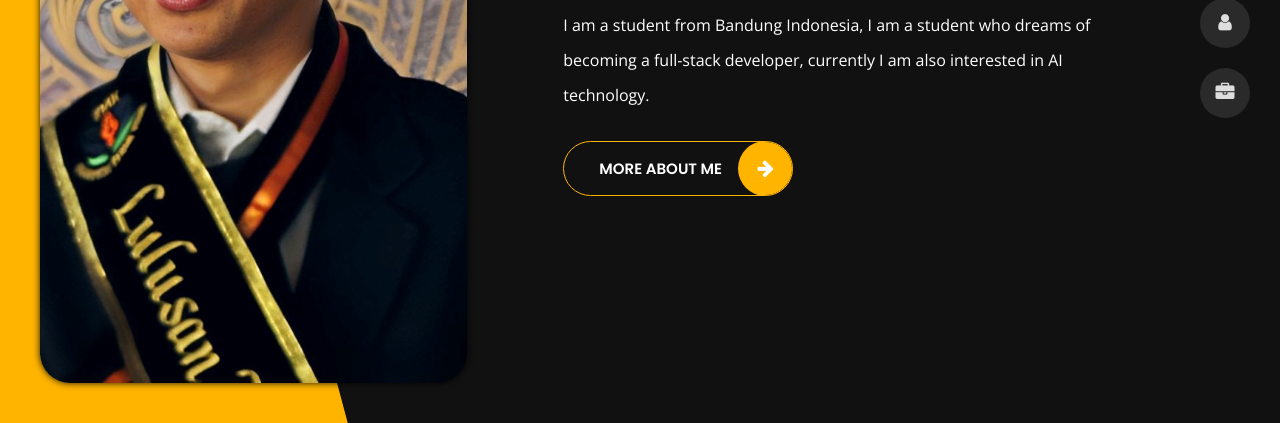
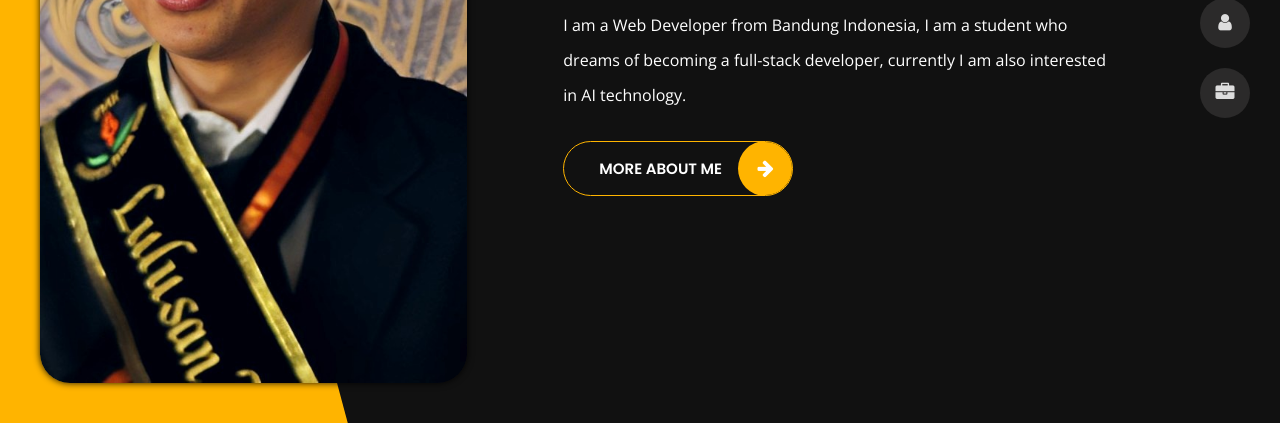
Before and after one commit to ReihanZakya/MyProfileTemplate, a plain HTML site: page index.html in a window 1280 px wide. Shown: the part 377-800 px from the top of the page. Drawn offline with nearby package versions, Linux system fonts and the light colour scheme.

Commit message:
im web dev

```diff
--- a/index.html
+++ b/index.html
@@ -274,9 +274,9 @@
               I'm Reihan.<span>web developer</span>
             </h1>
             <p class="open-sans-font">
-              I am a student from Bandung Indonesia, I am a student who dreams
-              of becoming a full-stack developer, currently I am also interested
-              in AI technology.
+              I am a Web Developer from Bandung Indonesia, I am a student who
+              dreams of becoming a full-stack developer, currently I am also
+              interested in AI technology.
             </p>
             <a class="button" href="about.html">
               <span class="button-text">more about me</span>
```
